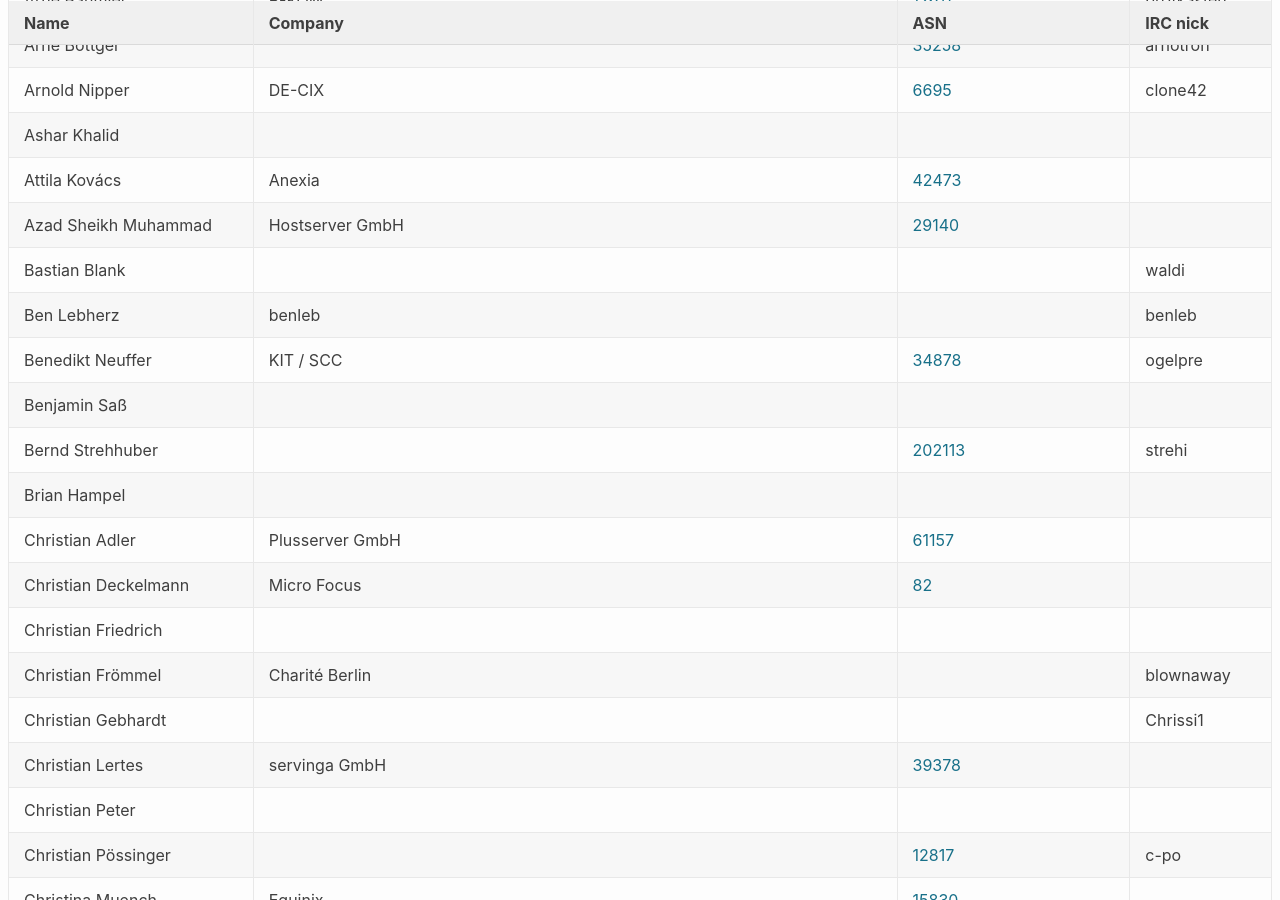
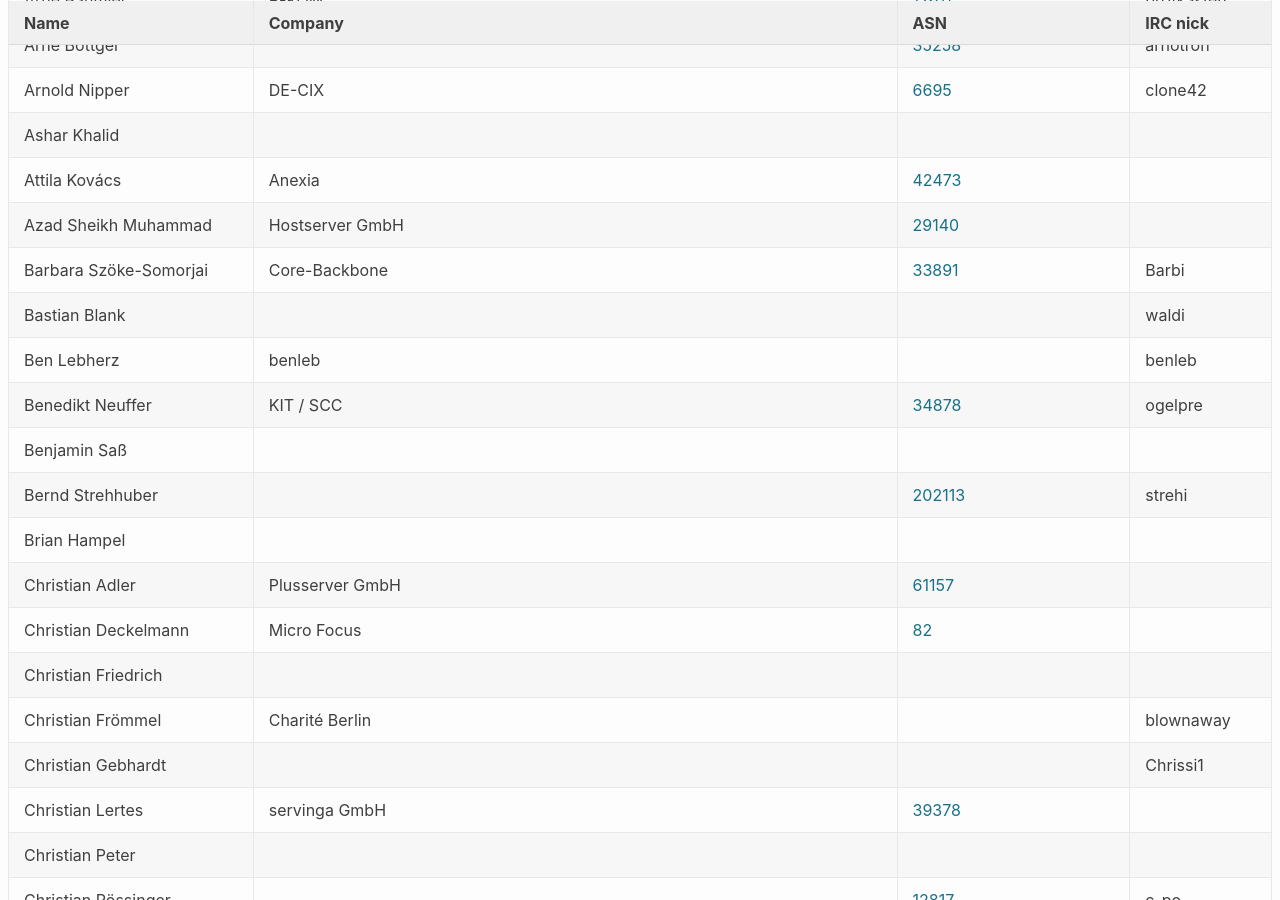
Before and after one commit to denog/pretix-attendeelist, a Jekyll site: the page built from denog13/index.markdown, in a window 1280 px wide and 900 px high, scrolled down 616 px. Built offline with Jekyll 4.4.1, drawn with Linux system fonts in a browser that asks for light colours.

Commit message:
Latest data: Thu Oct  7 13:34:04 UTC 2021

```diff
--- a/_data/attendees_denog13.json
+++ b/_data/attendees_denog13.json
@@ -106,6 +106,12 @@
     "company": "Hostserver GmbH",
     "irc": null,
     "asn": "AS29140"
+  },
+  {
+    "name": "Barbara Szöke-Somorjai",
+    "company": "Core-Backbone",
+    "irc": "Barbi",
+    "asn": "AS33891"
   },
   {
     "name": "Bastian Blank",
```
